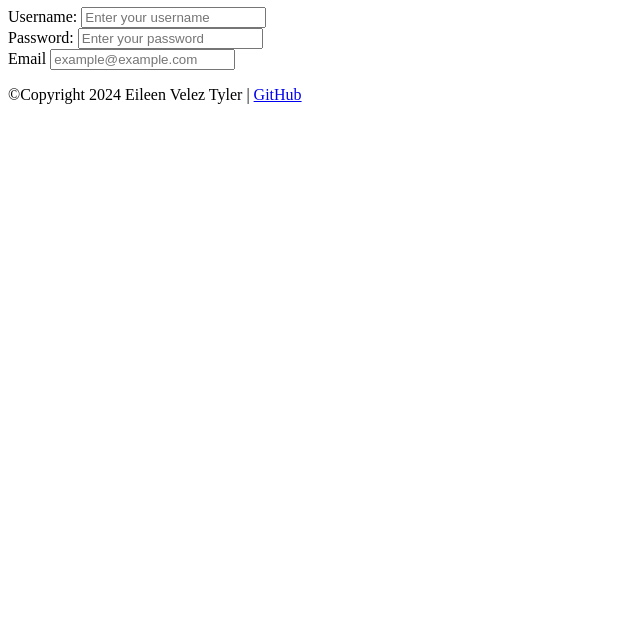
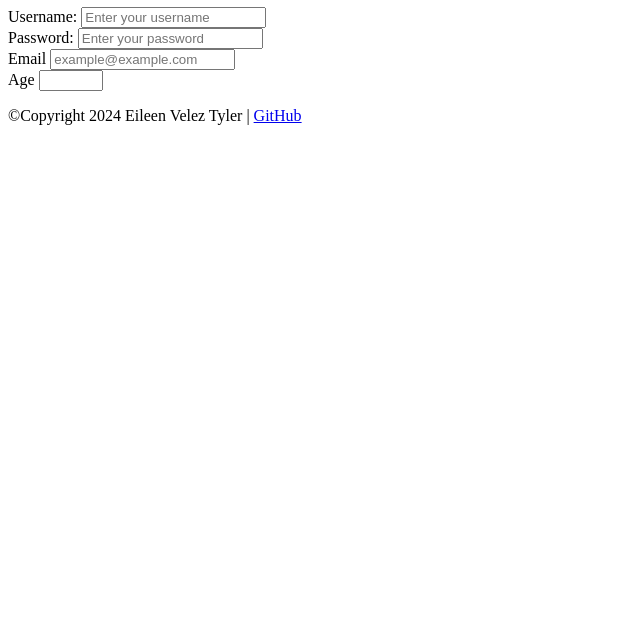
Before and after one commit to EileenVT/COMP001A.LectureActivity4, a plain HTML site: page forms.html in a window 1280 px wide. Shown: the part 161-800 px from the top of the page, without its empty margins (0-640 px from the left). Drawn offline with Linux system fonts and the light colour scheme.

Commit message:
Added age label and input

```diff
--- a/forms.html
+++ b/forms.html
@@ -35,6 +35,11 @@
 
             <br>
 
+            <label for="age">Age</label>
+            <input type="number" id="age" name="age" min="1" max="100">
+
+            <br>
+
         </form>
     </main>
 
```
